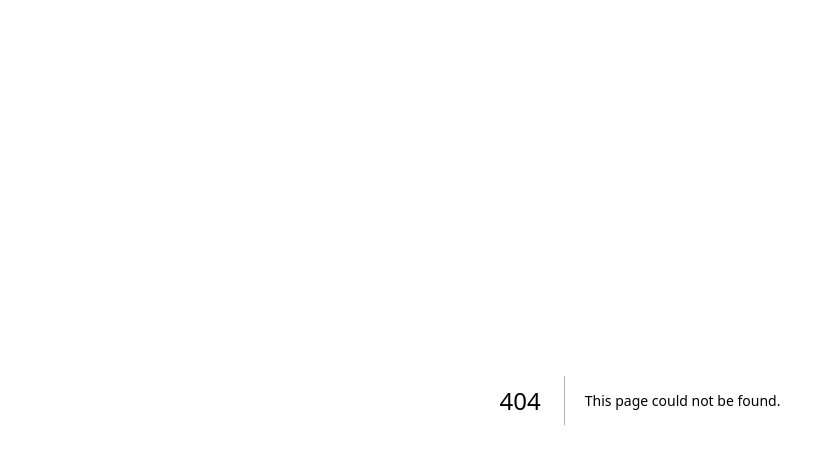
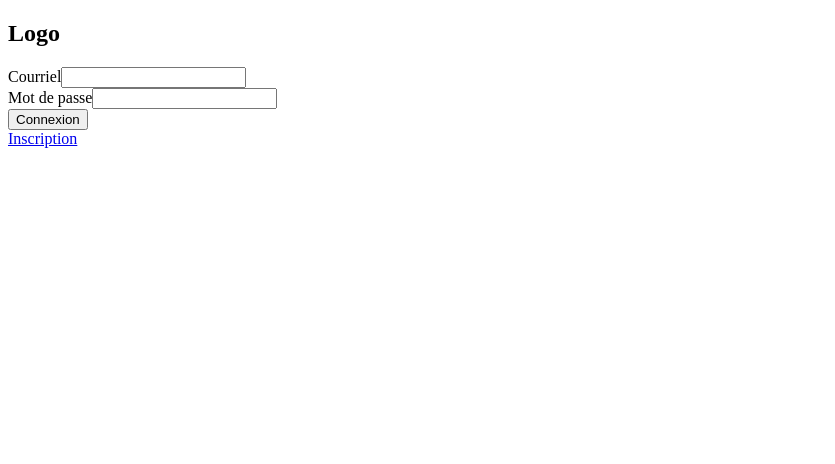
Before and after one commit to mattheri/academoney, a Next.js app: page /login in a window 1280 px wide. Before the commit this address had no page. Shown: the top 464 px of the page, without its empty margins (0-835 px from the left). Built offline with nearby package versions, Linux system fonts and the light colour scheme.

Commit message:
Création page accueil/login dans  app/login/page.tsx

```diff
--- /dev/null
+++ b/app/login/page.tsx
@@ -0,0 +1,60 @@
+"use client"
+
+import React, { useState, FormEvent } from 'react';
+
+const LoginPage = () => {
+  // Utilisation du hook useState pour gérer les états de email et password
+  const [email, setEmail] = useState('');
+  const [password, setPassword] = useState('');
+
+  // Fonction pour gérer la soumission du formulaire
+  const handleSubmit = (e: FormEvent<HTMLFormElement>) => {
+    e.preventDefault();
+    // Logique de connexion
+    console.log('Connexion avec:', email, password);
+  };
+
+
+  return (
+    <div>
+      <div>
+        <div>
+          <h2>Logo</h2>
+        </div>
+        <form onSubmit={handleSubmit}>
+          <div>
+            <label htmlFor="email">Courriel</label>
+            <input
+              type="email"
+              id="email"
+              value={email}
+              onChange={(e) => setEmail(e.target.value)} // Mise à jour de l'état email lors de la saisie de l'utilisateur
+              required
+            />
+          </div>
+          <div>
+            <label htmlFor="password">Mot de passe</label>
+            <input
+              type="password"
+              id="password"
+              value={password}
+              onChange={(e) => setPassword(e.target.value)} // Mise à jour de l'état password lors de la saisie de l'utilisateur
+              required
+            />
+          </div>
+          <div>
+            <button type="submit">
+              Connexion
+            </button>
+          </div>
+        </form>
+        <div>
+          <a href="#">Inscription</a>
+        </div>
+      </div>
+    </div>
+  );
+};
+
+
+export default LoginPage;
```
